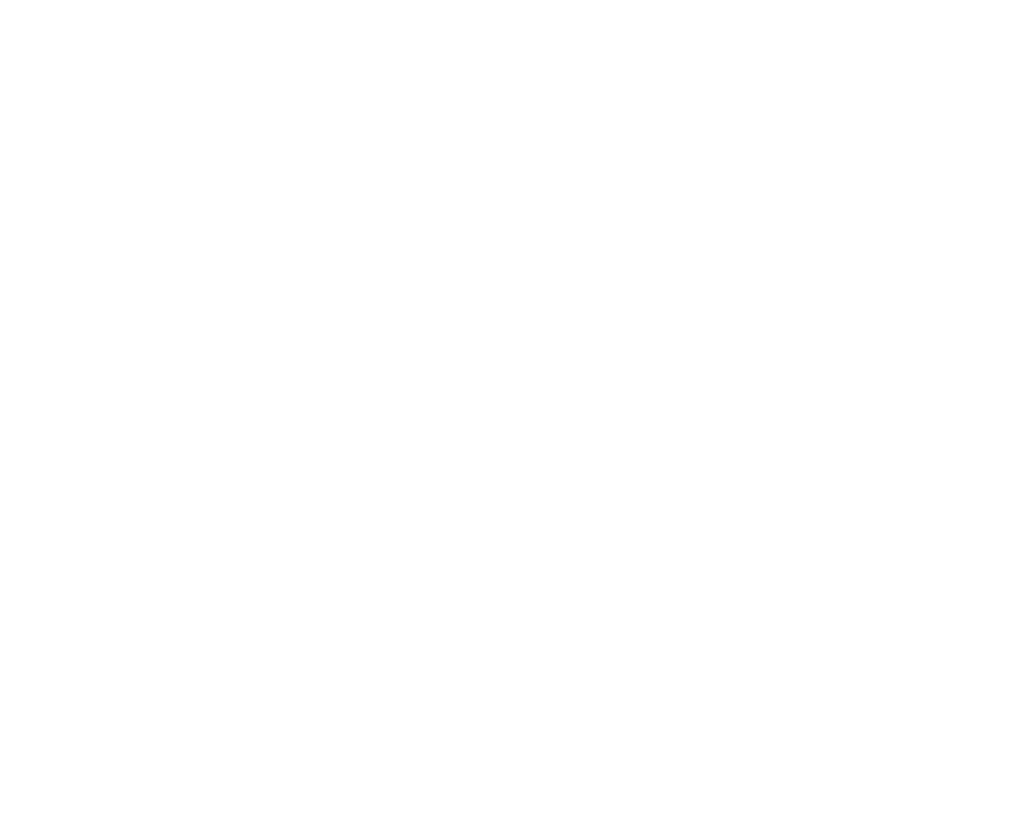
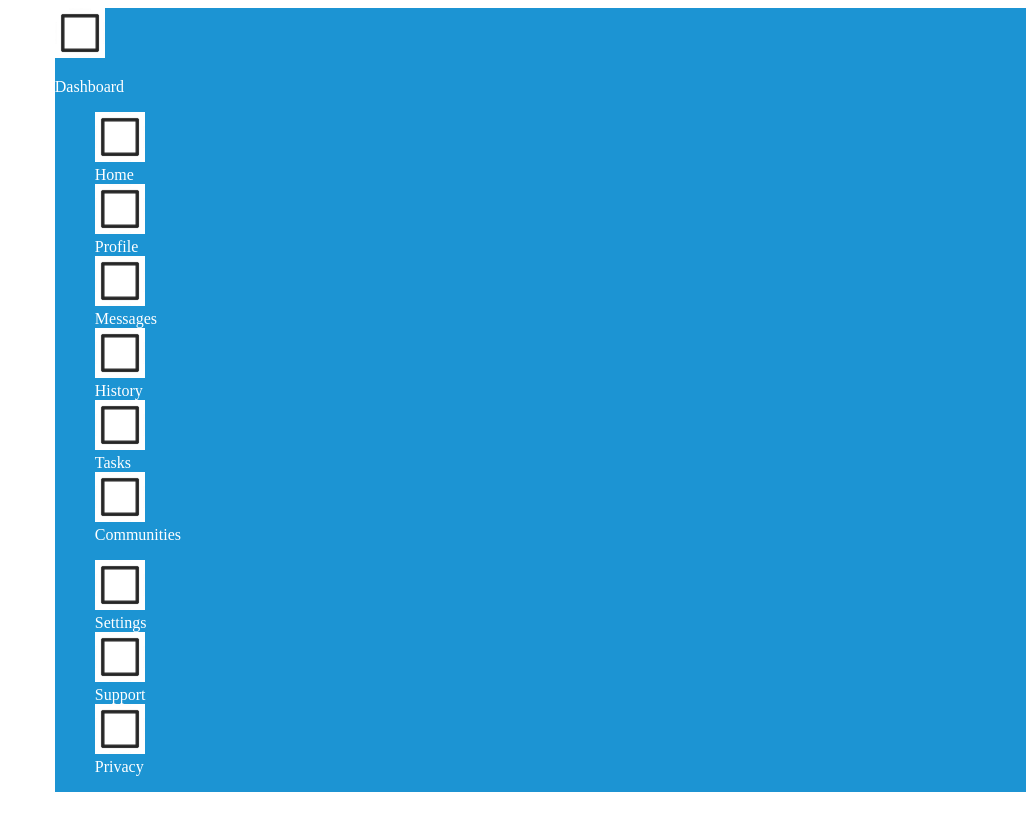
Before and after one commit to ETairkhan/dashboard-project, a plain HTML site: page index.html in a window 1280 px wide. Shown: the whole page, without its empty margins (246-1280 px from the left). Before the commit the page ends 800 px from the top, so only its background shows below. Drawn offline with Linux system fonts and the light colour scheme.

Commit message:
starting html and css

```diff
--- a/index.html
+++ b/index.html
@@ -3,9 +3,60 @@
 <head>
     <meta charset="UTF-8">
     <meta name="viewport" content="width=device-width, initial-scale=1.0">
-    <title>Document</title>
+    <title>Dashboard</title>
+    <link rel="stylesheet" href="styles.css">
 </head>
 <body>
+    <div class="container">
+        <div class="header">
+            <div class="searchbar">
 
+            </div>
+
+            <div class="profile">
+
+            </div>
+
+        </div>
+
+
+        <div class="sidebar">
+            <div class="sidebar-1">
+                <img style="width:50px;" src="img/icon1.png" alt="">
+                <p>Dashboard</p>
+            </div>
+            <div class="sidebar-2">
+                <ul>
+                    <img style="width:50px;" src="img/icon1.png" alt="">
+                    <li>Home</li>
+                    <img style="width:50px;" src="img/icon1.png" alt="">
+                    <li>Profile</li>
+                    <img style="width:50px;" src="img/icon1.png" alt="">
+                    <li>Messages</li>
+                    <img style="width:50px;" src="img/icon1.png" alt="">
+                    <li>History</li>
+                    <img style="width:50px;" src="img/icon1.png" alt="">
+                    <li>Tasks</li>
+                    <img style="width:50px;" src="img/icon1.png" alt="">
+                    <li>Communities</li>
+                </ul>
+            </div>
+            <div class="sidebar-3">
+                <ul>
+                    <img style="width:50px;" src="img/icon1.png" alt="">
+                    <li>Settings</li>
+                    <img style="width:50px;" src="img/icon1.png" alt="">
+                    <li>Support</li>
+                    <img style="width:50px;" src="img/icon1.png" alt="">
+                    <li>Privacy</li>
+                </ul>
+            </div>
+        </div>
+
+        <div class="content">
+
+
+        </div>
+    </div>
 </body>
 </html>
--- /dev/null
+++ b/styles.css
@@ -0,0 +1,17 @@
+ul{
+    list-style-type:none;
+}
+
+.container{
+    display:grid;
+    grid-template-columns:1fr 4fr;
+    gap:50px;
+}
+
+.sidebar{
+    color:white;
+    background-color: #1c94d3;
+}
+.sidebard-1{
+    display:block;
+}
```
Also changed, not shown: README.md, img/dashboard-project.png (renamed from dashboard-project.png), img/icon1.png (added).
